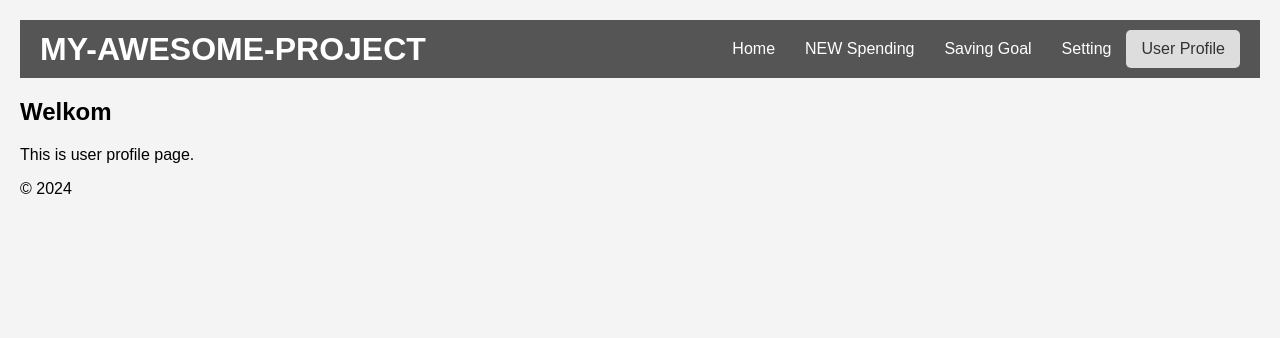
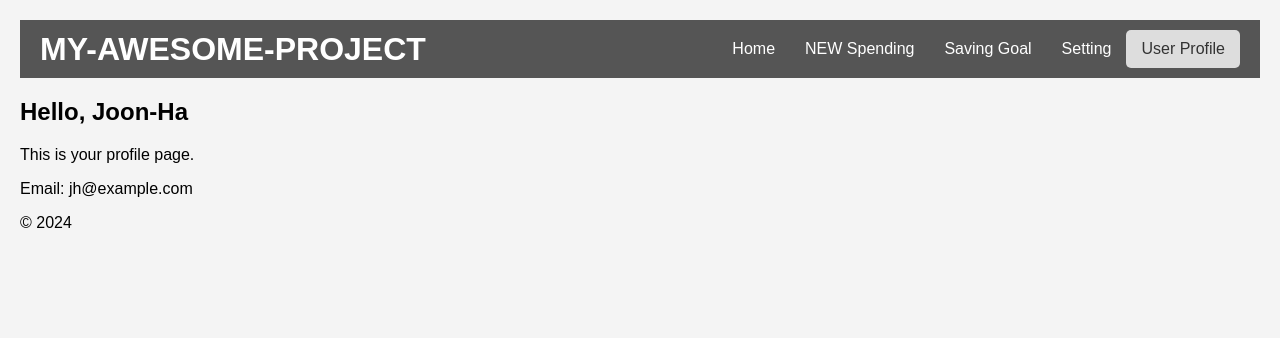
Before and after one commit to Yihui-Peng/EasySave, a Flask app: page /userProfile in a window 1280 px wide. Shown: the top 338 px of the page. Run offline with Flask 3, Linux system fonts and the light colour scheme.

Commit message:
User Profile Page Updated

```diff
--- a/app.py
+++ b/app.py
@@ -24,7 +24,9 @@ def setting():
 
 @app.route('/userProfile')
 def userProfile():
-    return render_template('userProfile.html', active_page='userProfile')
+    user = {"name": "Joon-Ha", "email": "jh@example.com"}
+    return render_template('userProfile.html', active_page='userProfile', user=user)
+
 
 @app.errorhandler(404)
 def page_not_found(e):
--- a/templates/userProfile.html
+++ b/templates/userProfile.html
@@ -3,6 +3,8 @@
 {% block title %}User profile{% endblock %}
 
 {% block content %}
-    <h2>Welkom</h2>
-    <p>This is user profile page.</p>
+    <h2>Hello, {{ user.name }}</h2>
+    <p>This is your profile page.</p>
+    <p>Email: {{ user.email }}</p>
+
 {% endblock %}
```
